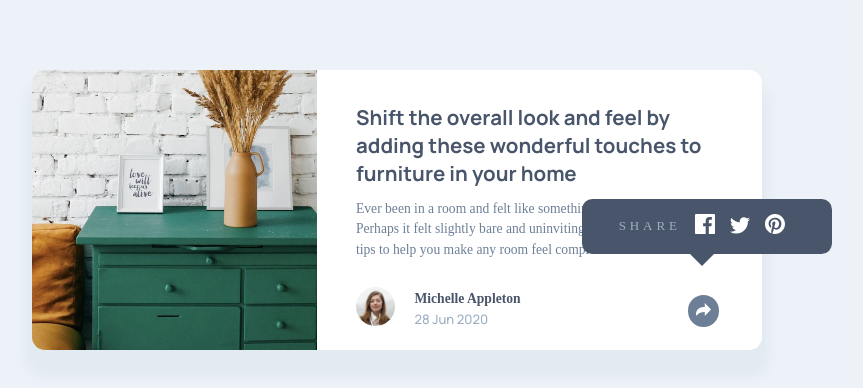
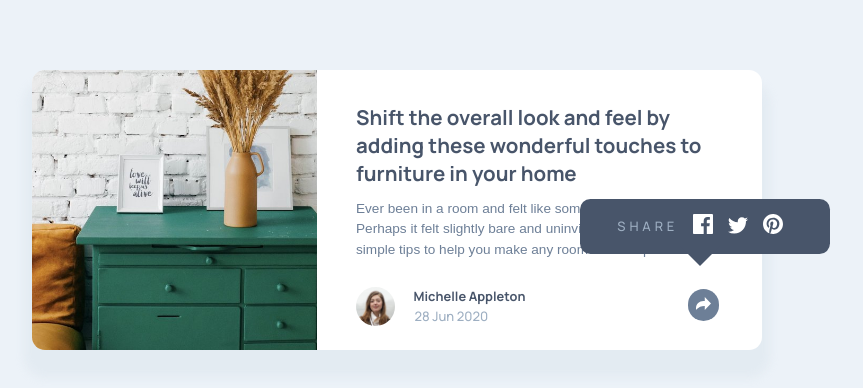
Before and after one commit to c0dz-wq/article-preview, a plain HTML site: page index.html in a window 1280 px wide. Both pictures are taken after a click on the button "Share". Shown: the part 190-578 px from the top of the page, without its empty margins (243-1106 px from the left). Drawn offline with Linux system fonts and the light colour scheme.

Commit message:
Update index.html and style.css

```diff
--- a/index.html
+++ b/index.html
@@ -34,7 +34,7 @@
           <h4 class="name">Michelle Appleton</h4>
           <p class="date">28 Jun 2020</p>
 
-          <button class="share__btn">
+          <button aria-label="Share" class="share__btn">
             <svg xmlns="http://www.w3.org/2000/svg" width="15" height="13">
               <path fill="currentColor" d="M15 6.495L8.766.014V3.88H7.441C3.33 3.88 0 7.039 0 10.936v2.049l.589-.612C2.59 10.294 5.422 9.11 8.39 9.11h.375v3.867L15 6.495z"/>
             </svg>
--- a/styles.css
+++ b/styles.css
@@ -25,6 +25,7 @@
 
 body {
 	background-color: var(--Light-Grayish-Blue);
+	font-family: var(--ff);
 	font-size: var(--fs);
 }
 
@@ -37,6 +38,7 @@ body {
 }
 
 .preview__card {
+	position: relative;
 	width: 335px;
 	height: 515px;
 	background-color: hsl(0, 0%, 100%);
@@ -86,7 +88,6 @@ img.drawers {
 }
 
 h3 {
-	font-family: var(--ff);
 	font-size: 1.05rem;
 	color: var(--Very-Dark-Grayish-Blue);
 	width: 20em;
@@ -102,6 +103,7 @@ h3 {
 }
 
 .info {
+	font-family: sans-serif;
 	font-size: .86rem;
 	color: var(--Desaturated-Dark-Blue);
 	width: 19em;
@@ -127,30 +129,29 @@ img.avatar {
 
 .name {
 	position: relative;
-	top: -2.9em;
-	left: 4.3em;
+	top: -3.4em;
+	left: 4.5em;
 	color: var(--Very-Dark-Grayish-Blue);
-	font-size: .85rem;
+	font-size: .80rem;
 }
 
 @media screen and (min-width: 900px) {
 	.name {
-		font-size: .85rem;
+		font-size: .80rem;
 	}
 }
 
 .date {
 	position: relative;
-	top: -2.8em;
+	top: -3.2em;
 	left: 4.5em;
-	font-family: var(--ff);
 	color: var(--Grayish-Blue);
 }
 
 .share__btn {
 	float: right;
 	position: relative;
-	top: -5.3em;
+	top: -5.7em;
 	background-color: var(--Light-Grayish-Blue);
 	border: 0px solid transparent;
 	border-radius: 5em;
@@ -169,7 +170,7 @@ img.avatar {
 
 @media screen and (min-width: 900px) {
 	.share__btn {
-		top: -5.2em;
+		top: -5.8em;
 		right: -4em;
 	}
 
@@ -211,8 +212,8 @@ img.avatar {
 	display: flex;
 	justify-content: center;
 	align-items: center;
-	position: relative;
-	top: -12em;
+	position: absolute;
+	bottom: 0;
 	background-color: var(--Very-Dark-Grayish-Blue);
 	border-radius: 0 0 1em 1em;
 	width: 335px;
@@ -224,9 +225,10 @@ img.avatar {
 	.social--active {
 		border-radius: .8em;
 		height: 55px;
-		min-width: 250px;
+		width: 250px;
 		top: 9.9em;
 		right: 14em;
+		transform: translate(100%);
 	}
 }
 
```
